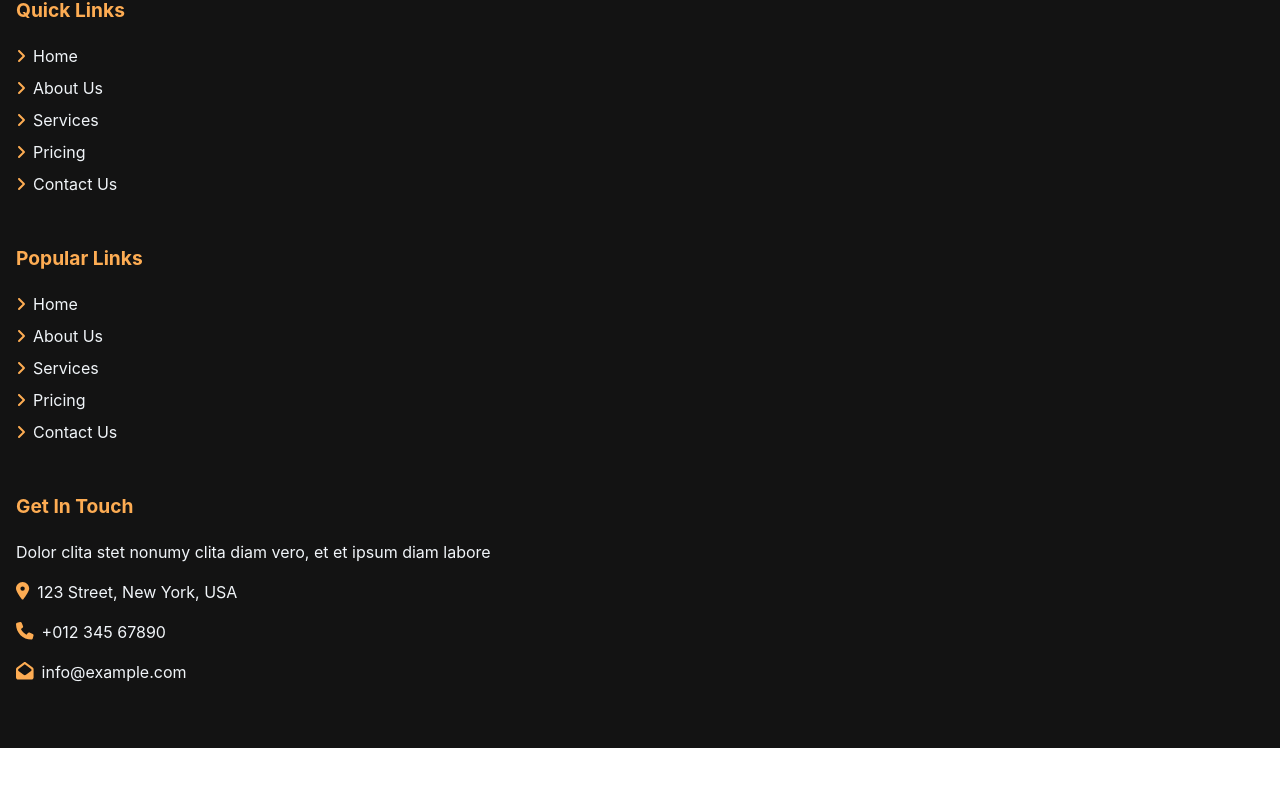
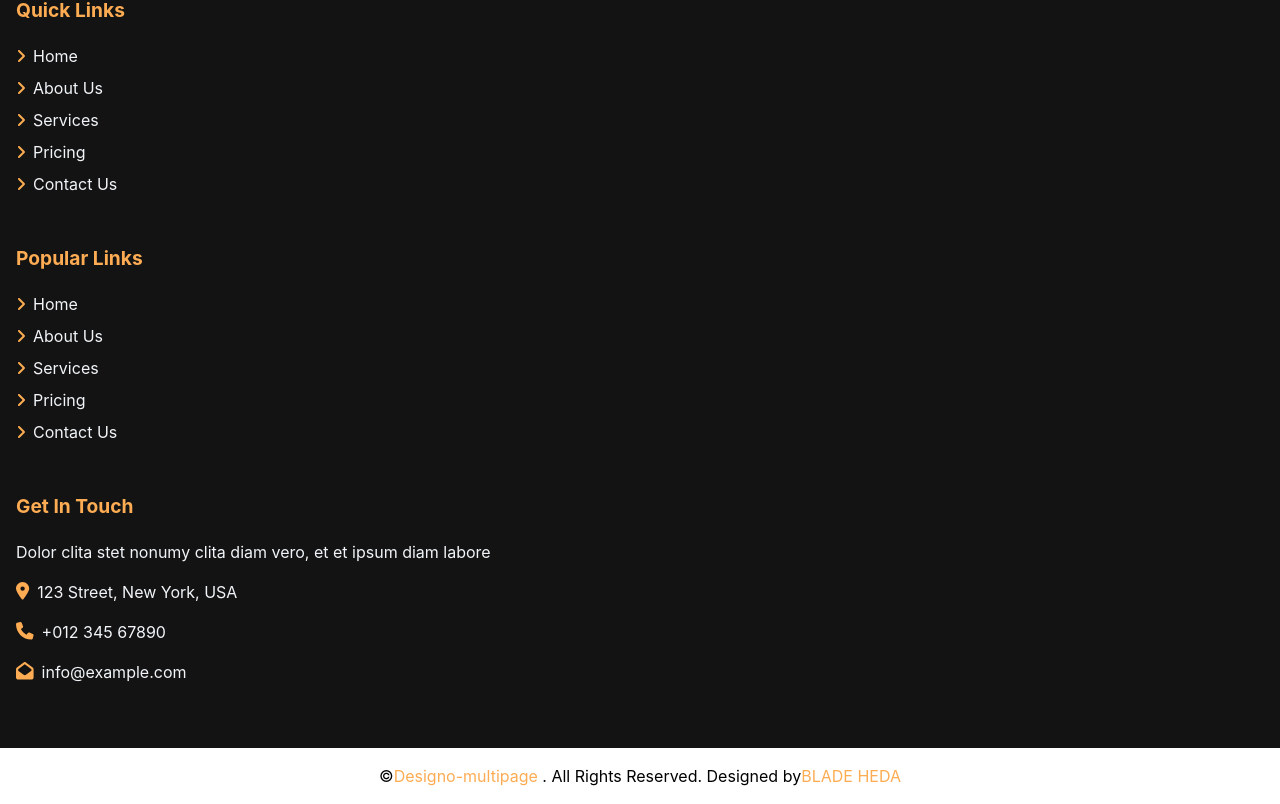
Before and after one commit to BLADEHEDA/Dotcom-Creative-Multipage-Page-App, a React (Create React App) app: page / in a window 1280 px wide. Shown: the part 10523-11327 px from the top of the page. Before the commit the page ends 11271 px from the top, so only its background shows below. Built offline with nearby package versions, Linux system fonts and the light colour scheme.

Commit message:
changes done to footer  section

```diff
--- a/src/Components/Shared/Footer.jsx
+++ b/src/Components/Shared/Footer.jsx
@@ -30,7 +30,8 @@ const FooterContact=(props)=>{
 
 const Footer = () => {
   return (
-    <main className='Footer bg-[#131313] pt-[5em] pb-[3em] px-[1em] text-slate-100'>
+    <main className='Footer '>
+        <section className="footer-top bg-[#131313] pt-[5em] pb-[3em] px-[1em] text-slate-100">
      <footer className="footer-one">
         <h1 className="mobile-nav-left font-[900] text-[2.1em] text-slate-100">
                 <span className="color-logo  ">D</span>ot<span className="color-logo">C</span>om
@@ -74,6 +75,13 @@ const Footer = () => {
           icon={ <FontAwesomeIcon className='h-[1.1em] text-[#FDAC53]  ' icon={faEnvelopeOpen}/>}
         content="info@example.com"/>
     </footer>
+    </section>
+    <section className="footer-bottome">
+        <p className="footer-boottom-content text-center py-[1em] ">
+        ©<a href='/' className="color-logo">Designo-multipage</a> . All Rights Reserved. Designed by
+         <a href="https://github.com/BLADEHEDA" className="color-logo">BLADE HEDA </a>
+        </p>
+    </section>
     </main>
   )
 }
```
